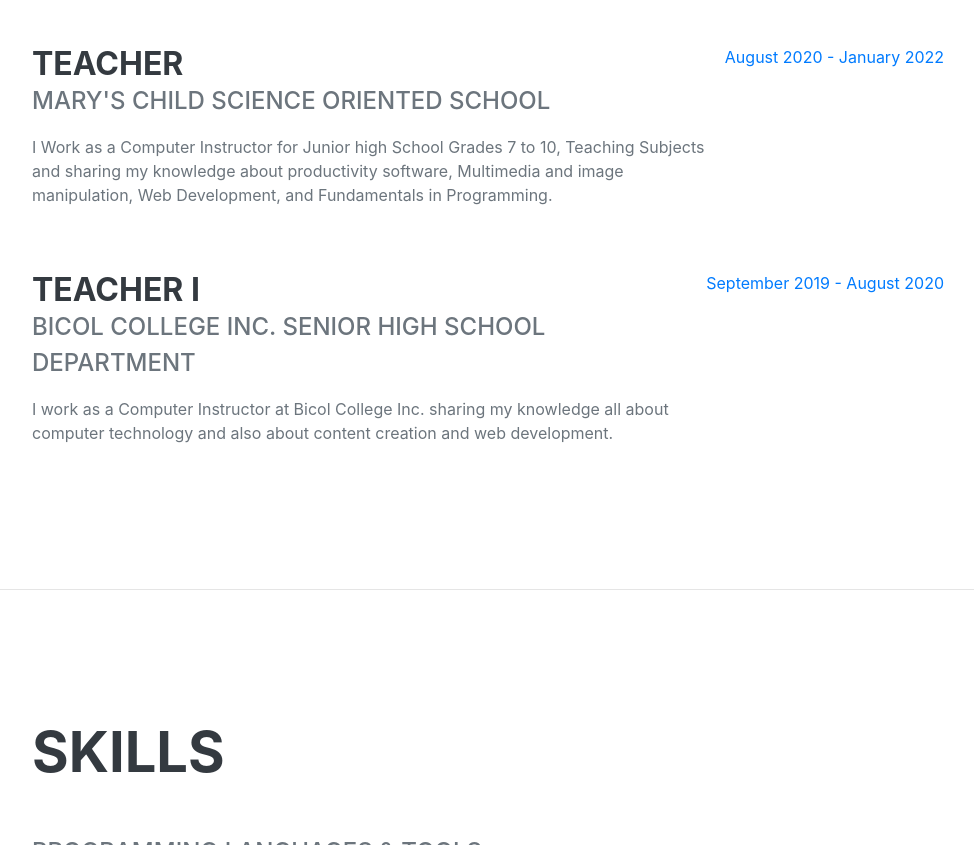
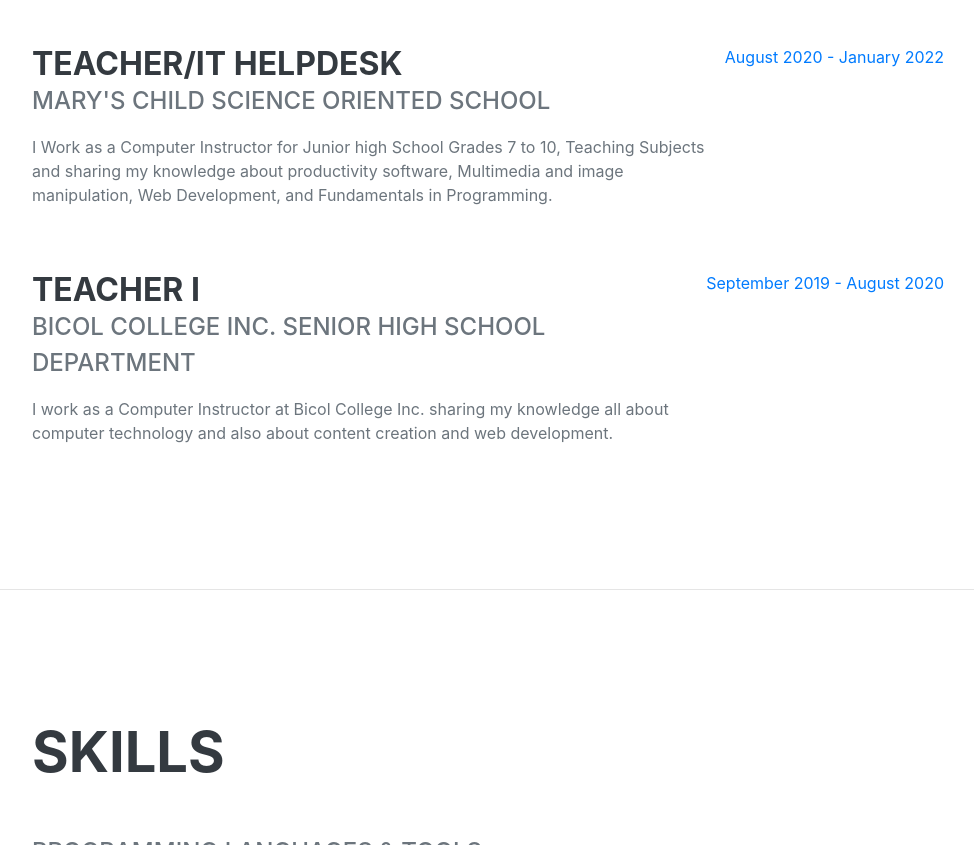
Before and after one commit to salcedoted0427/theodore.github.io, a plain HTML site: page index.html in a window 1280 px wide. Shown: the part 2756-3601 px from the top of the page, without its empty margins (288-1262 px from the left). Drawn offline with nearby package versions, Linux system fonts and the light colour scheme; a web font is replaced by a local one.

Commit message:
Update index.html

```diff
--- a/index.html
+++ b/index.html
@@ -103,7 +103,7 @@
                     </div>
                     <div class="d-flex flex-column flex-md-row justify-content-between mb-5">
                         <div class="flex-grow-1">
-                            <h3 class="mb-0">Teacher</h3>
+                            <h3 class="mb-0">Teacher/IT Helpdesk</h3>
                             <div class="subheading mb-3">Mary's Child Science Oriented School</div>
                             <p>I Work as a Computer Instructor for Junior high School Grades 7 to 10, Teaching Subjects and sharing my knowledge about productivity software, Multimedia and image manipulation, Web Development, and Fundamentals in Programming.</p>
                         </div>
```
